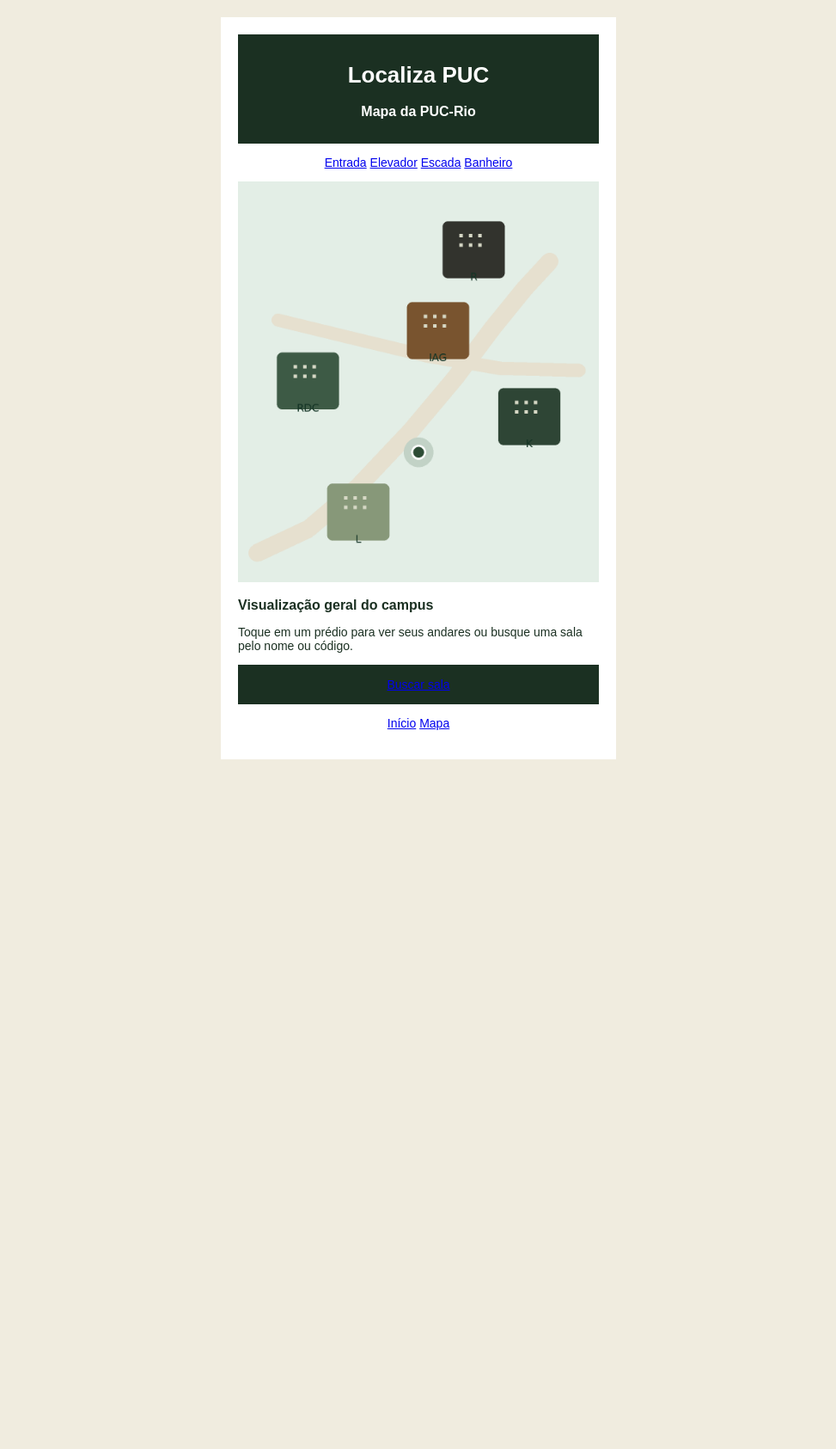
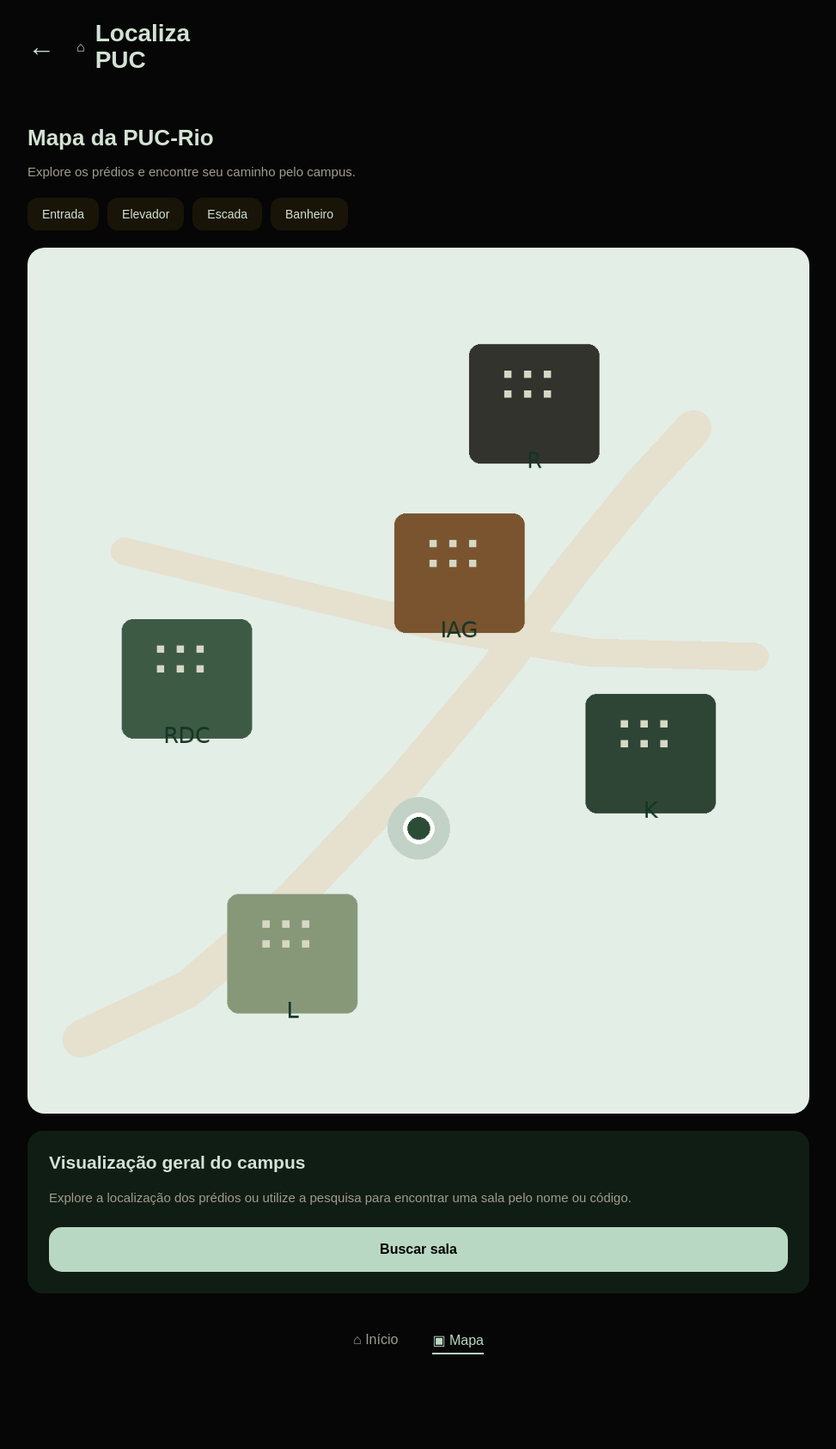
Before and after one commit to sombercrane/ENG4021-33D-2026.2-repo-grupo-6, a Django app: template templates/Mapa-HTML.html in a window 1280 px wide. Shown: the whole page at 86% size, without its empty margins (153-1126 px from the left). Before the commit the page ends 883 px from the top, so only its background shows below. Run offline with Django 5.2, Linux system fonts and the light colour scheme; the template is opened without the code that fills it, so the values that code supplies are empty.

Commit message:
Sprint 7: Melhoria HTML e CSS do Mapa

```diff
--- a/static/css/Mapa-CSS.css
+++ b/static/css/Mapa-CSS.css
@@ -1,32 +1,346 @@
+
+* {
+    box-sizing: border-box;
+}
+
 body {
-    background-color: #f0ecdf;
+    margin: 0;
+    background-color: #050605;
+    color: #d3e2d4;
     font-family: Arial, sans-serif;
-    color: #1b3022;
 }
-.pagina {
-    max-width: 420px;
-    margin: 20px auto;
-    padding: 20px;
-    background-color: white;
+
+.cabecalho {
+    padding: 24px 20px;
 }
-.topo, .buscar {
-    background-color: #1b3022;
-    color: white;
-    padding: 15px;
-    text-align: center;
+
+.cabecalho-conteudo {
+    max-width: 910px;
+    margin: auto;
+    display: flex;
+    align-items: center;
+    gap: 25px;
+* {
+    box-sizing: border-box;
 }
+
+body {
+    margin: 0;
+    background-color: #050605;
+    color: #d3e2d4;
+    font-family: Arial, sans-serif;
+}
+
+.cabecalho {
+    padding: 24px 20px;
+}
+
+.cabecalho-conteudo {
+    max-width: 910px;
+    margin: auto;
+    display: flex;
+    align-items: center;
+    gap: 25px;
+}
+
+.voltar {
+    color: #c9ddd0;
+    font-size: 32px;
+    text-decoration: none;
+}
+
+.logo {
+    display: flex;
+    align-items: center;
+    gap: 12px;
+}
+
+.logo h1 {
+    margin: 0;
+    font-size: 28px;
+    line-height: 1.1;
+}
+
+.container {
+    max-width: 950px;
+    margin: 35px auto;
+    padding: 0 20px 50px;
+}
+
+.titulo {
+    font-size: 26px;
+    margin-bottom: 10px;
+}
+
+.subtitulo {
+    color: #a29b8d;
+    font-size: 15px;
+    margin-bottom: 22px;
+}
+
 .filtros {
-    text-align: center;
+    display: flex;
+    gap: 10px;
+    overflow-x: auto;
+    padding-bottom: 20px;
 }
-img {
-    width: 100%;
-}
-h1 {
-    font-size: 26px;
-}
-h2 {
-    font-size: 16px;
-}
-p {
+
+.filtro {
+    background-color: #191408;
+    color: #d3e2d4;
+    border-radius: 12px;
+    padding: 11px 17px;
+    white-space: nowrap;
     font-size: 14px;
 }
+
+.cartao-mapa {
+    background-color: #e4eee7;
+    padding: 15px;
+    border-radius: 20px;
+    overflow: hidden;
+}
+
+.imagem-mapa {
+    display: block;
+    width: 100%;
+    height: auto;
+    border-radius: 12px;
+}
+
+.informacoes {
+    background-color: #101d15;
+    border-radius: 18px;
+    margin-top: 20px;
+    padding: 25px;
+}
+
+.informacoes h2 {
+    margin-top: 0;
+    font-size: 21px;
+}
+
+.informacoes p {
+    color: #a29b8d;
+    line-height: 1.6;
+    font-size: 15px;
+}
+
+.botao-busca {
+    display: block;
+    background-color: #b9d8c3;
+    color: black;
+    text-align: center;
+    text-decoration: none;
+    border-radius: 15px;
+    padding: 17px;
+    font-weight: bold;
+    margin-top: 22px;
+}
+
+.botao-busca:hover {
+    background-color: #d3e2d4;
+}
+
+.navegacao {
+    display: flex;
+    justify-content: center;
+    gap: 40px;
+    padding: 25px;
+    margin-top: 20px;
+}
+
+.navegacao a {
+    color: #a29b8d;
+    text-decoration: none;
+}
+
+.navegacao a.ativo {
+    color: #b9d8c3;
+    border-bottom: 2px solid #b9d8c3;
+    padding-bottom: 5px;
+}
+
+@media (max-width: 600px) {
+    .cabecalho {
+        padding: 18px;
+    }
+
+    .container {
+        margin-top: 15px;
+        padding: 0 16px 35px;
+    }
+
+    .titulo {
+        font-size: 23px;
+    }
+
+    .cartao-mapa {
+        padding: 8px;
+        border-radius: 15px;
+    }
+
+    .informacoes {
+        padding: 20px;
+    }
+
+    .filtros {
+        gap: 8px;
+    }
+
+    .filtro {
+        padding: 10px 13px;
+    }
+}
+
+}
+
+.voltar {
+    color: #c9ddd0;
+    font-size: 32px;
+    text-decoration: none;
+}
+
+.logo {
+    display: flex;
+    align-items: center;
+    gap: 12px;
+}
+
+.logo h1 {
+    margin: 0;
+    font-size: 28px;
+    line-height: 1.1;
+}
+
+.container {
+    max-width: 950px;
+    margin: 35px auto;
+    padding: 0 20px 50px;
+}
+
+.titulo {
+    font-size: 26px;
+    margin-bottom: 10px;
+}
+
+.subtitulo {
+    color: #a29b8d;
+    font-size: 15px;
+    margin-bottom: 22px;
+}
+
+.filtros {
+    display: flex;
+    gap: 10px;
+    overflow-x: auto;
+    padding-bottom: 20px;
+}
+
+.filtro {
+    background-color: #191408;
+    color: #d3e2d4;
+    border-radius: 12px;
+    padding: 11px 17px;
+    white-space: nowrap;
+    font-size: 14px;
+}
+
+.cartao-mapa {
+    background-color: #e4eee7;
+    padding: 15px;
+    border-radius: 20px;
+    overflow: hidden;
+}
+
+.imagem-mapa {
+    display: block;
+    width: 100%;
+    height: auto;
+    border-radius: 12px;
+}
+
+.informacoes {
+    background-color: #101d15;
+    border-radius: 18px;
+    margin-top: 20px;
+    padding: 25px;
+}
+
+.informacoes h2 {
+    margin-top: 0;
+    font-size: 21px;
+}
+
+.informacoes p {
+    color: #a29b8d;
+    line-height: 1.6;
+    font-size: 15px;
+}
+
+.botao-busca {
+    display: block;
+    background-color: #b9d8c3;
+    color: black;
+    text-align: center;
+    text-decoration: none;
+    border-radius: 15px;
+    padding: 17px;
+    font-weight: bold;
+    margin-top: 22px;
+}
+
+.botao-busca:hover {
+    background-color: #d3e2d4;
+}
+
+.navegacao {
+    display: flex;
+    justify-content: center;
+    gap: 40px;
+    padding: 25px;
+    margin-top: 20px;
+}
+
+.navegacao a {
+    color: #a29b8d;
+    text-decoration: none;
+}
+
+.navegacao a.ativo {
+    color: #b9d8c3;
+    border-bottom: 2px solid #b9d8c3;
+    padding-bottom: 5px;
+}
+
+@media (max-width: 600px) {
+    .cabecalho {
+        padding: 18px;
+    }
+
+    .container {
+        margin-top: 15px;
+        padding: 0 16px 35px;
+    }
+
+    .titulo {
+        font-size: 23px;
+    }
+
+    .cartao-mapa {
+        padding: 8px;
+        border-radius: 15px;
+    }
+
+    .informacoes {
+        padding: 20px;
+    }
+
+    .filtros {
+        gap: 8px;
+    }
+
+    .filtro {
+        padding: 10px 13px;
+    }
+}
--- a/templates/Mapa-HTML.html
+++ b/templates/Mapa-HTML.html
@@ -1,33 +1,69 @@
+
 {% load static %}
 <!DOCTYPE html>
 <html lang="pt-br">
 <head>
     <meta charset="UTF-8">
-    <title>Mapa - Localiza PUC</title>
+    <meta name="viewport" content="width=device-width, initial-scale=1.0">
+    <title>Mapa - LocalizaPUC</title>
     <link rel="stylesheet" href="{% static 'css/Mapa-CSS.css' %}">
 </head>
 <body>
-    <div class="pagina">
-        <div class="topo">
-            <h1>Localiza PUC</h1>
-            <h2>Mapa da PUC-Rio</h2>
+
+    <header class="cabecalho">
+        <div class="cabecalho-conteudo">
+            <a href="{% url 'home' %}" class="voltar" aria-label="Voltar">
+                ←
+            </a>
+
+            <div class="logo">
+                <span>⌂</span>
+                <h1>Localiza<br>PUC</h1>
+            </div>
+        </div>
+    </header>
+
+    <main class="container">
+
+        <h2 class="titulo">Mapa da PUC-Rio</h2>
+        <p class="subtitulo">
+            Explore os prédios e encontre seu caminho pelo campus.
+        </p>
+
+        <div class="filtros">
+            <span class="filtro">Entrada</span>
+            <span class="filtro">Elevador</span>
+            <span class="filtro">Escada</span>
+            <span class="filtro">Banheiro</span>
         </div>
 
-        <p class="filtros">
-            <a href="home.html">Entrada</a>
-            <a href="search.html">Elevador</a>
-            <a href="search.html">Escada</a>
-            <a href="search.html">Banheiro</a>
-        </p>
-        <img src="../static/IMG/Mapa-IMG.png">
+        <section class="cartao-mapa">
+            <img
+                src="{% static 'IMG/Mapa-IMG.png' %}"
+                alt="Mapa ilustrativo do campus da PUC-Rio"
+                class="imagem-mapa"
+            >
+        </section>
 
-        <h2>Visualização geral do campus</h2>
-        <p>Toque em um prédio para ver seus andares ou busque uma sala pelo nome ou código.</p>
-        <p class="buscar"><a href="search.html">Buscar sala</a></p>
-        <p class="filtros">
-            <a href="home.html">Início</a>
-            <a href="Mapa-HTML.html">Mapa</a>
-        </p>
-    </div>
+        <section class="informacoes">
+            <h2>Visualização geral do campus</h2>
+
+            <p>
+                Explore a localização dos prédios ou utilize a pesquisa
+                para encontrar uma sala pelo nome ou código.
+            </p>
+
+            <a href="{% url 'search' %}" class="botao-busca">
+                Buscar sala
+            </a>
+        </section>
+
+        <nav class="navegacao">
+            <a href="{% url 'home' %}">⌂ Início</a>
+            <a href="{% url 'mapa' %}" class="ativo">▣ Mapa</a>
+        </nav>
+
+    </main>
+
 </body>
 </html>
```
